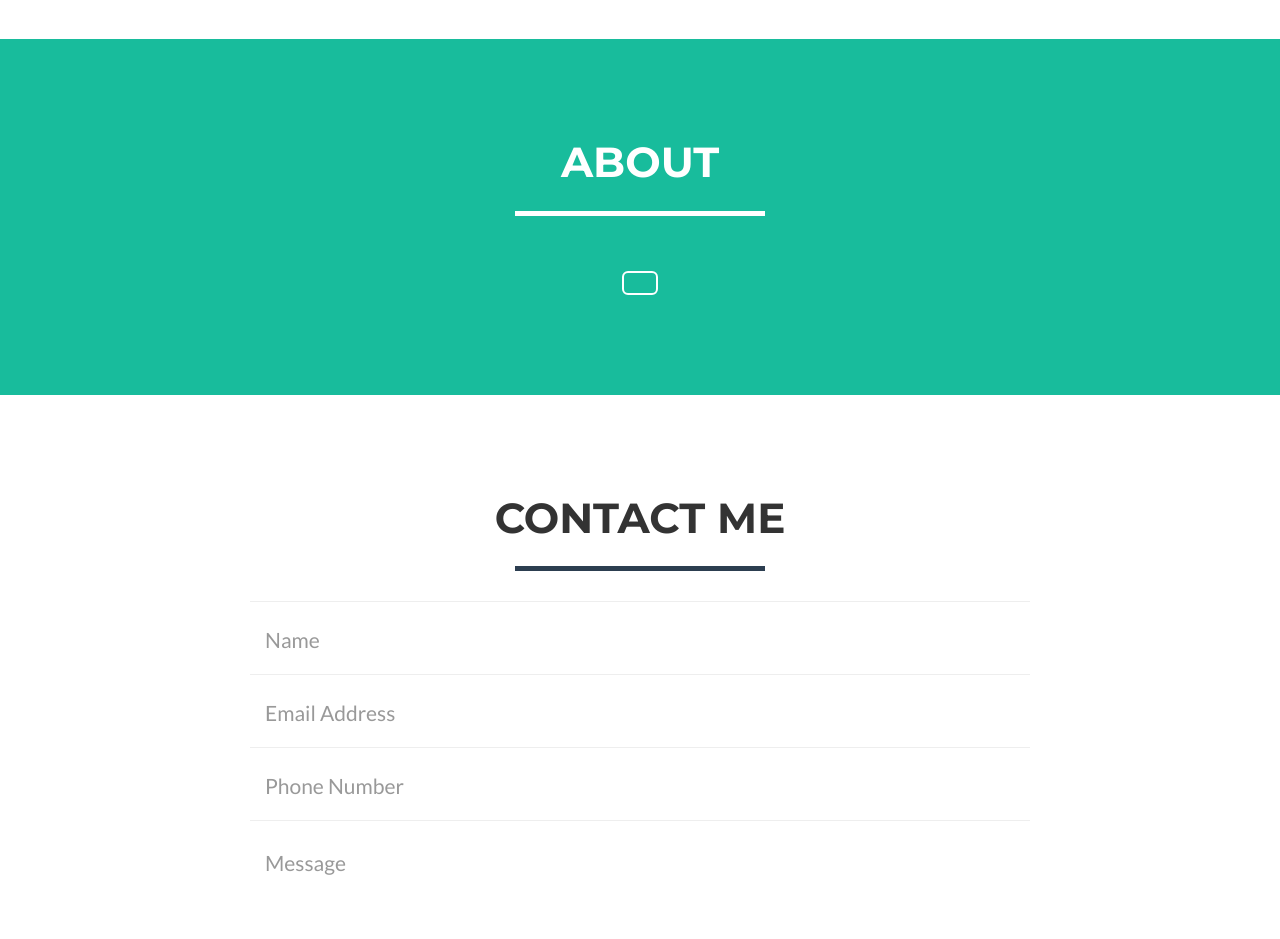
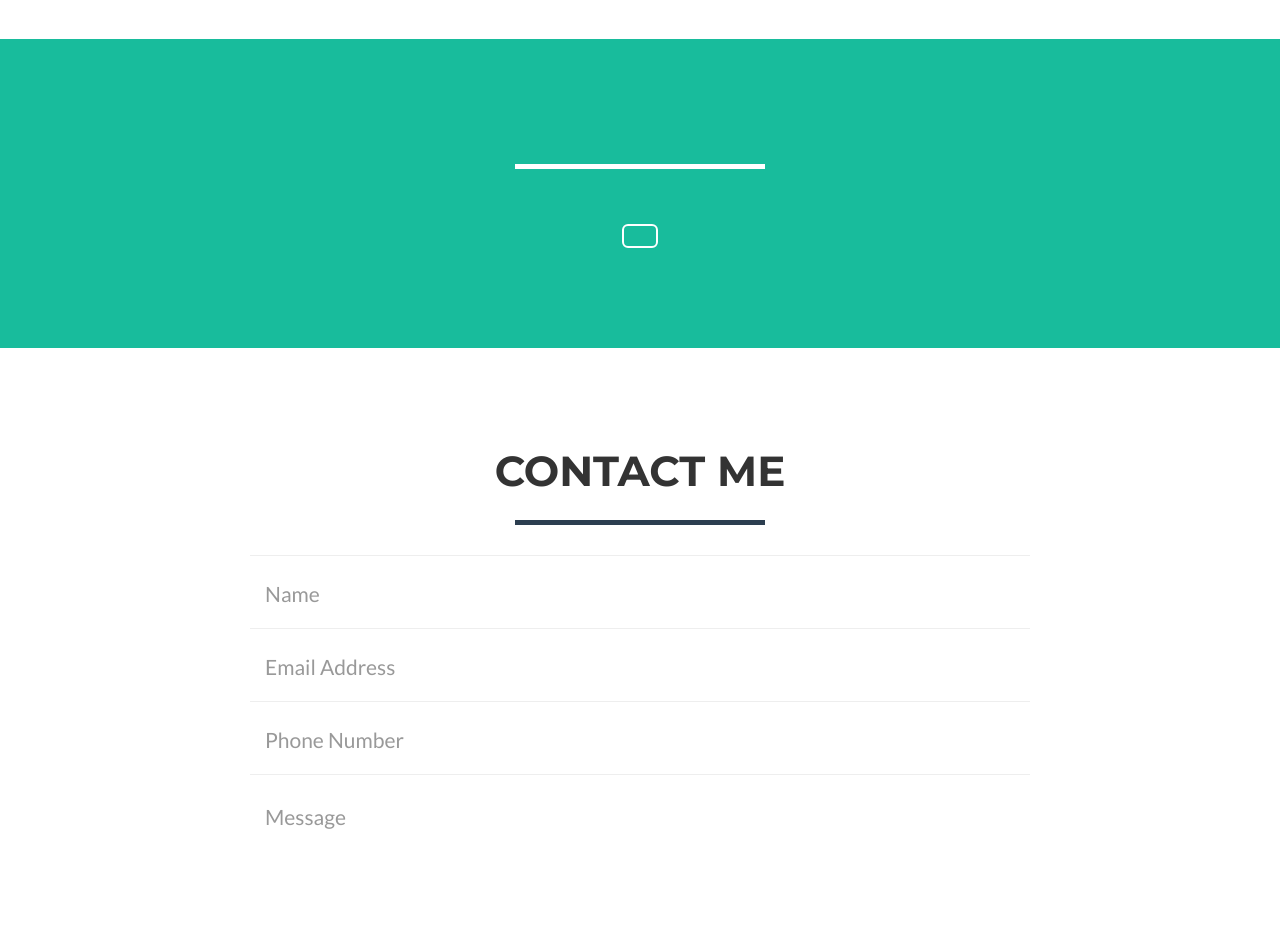
Before and after one commit to babyminute1/asfsdf, a plain HTML site: page index.html in a window 1280 px wide. Shown: the part 1220-2159 px from the top of the page. Drawn offline with nearby package versions, Linux system fonts and the light colour scheme.

Commit message:
Update index.html

```diff
--- a/index.html
+++ b/index.html
@@ -162,7 +162,7 @@
         <div class="container">
             <div class="row">
                 <div class="col-lg-12 text-center">
-                    <h2>About</h2>
+                    <h2></h2>
                     <hr class="star-light">
                 </div>
             </div>
```
